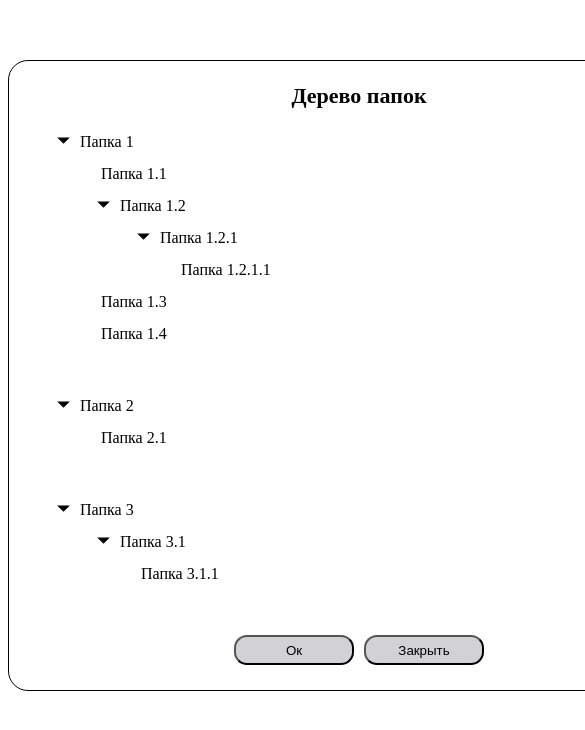
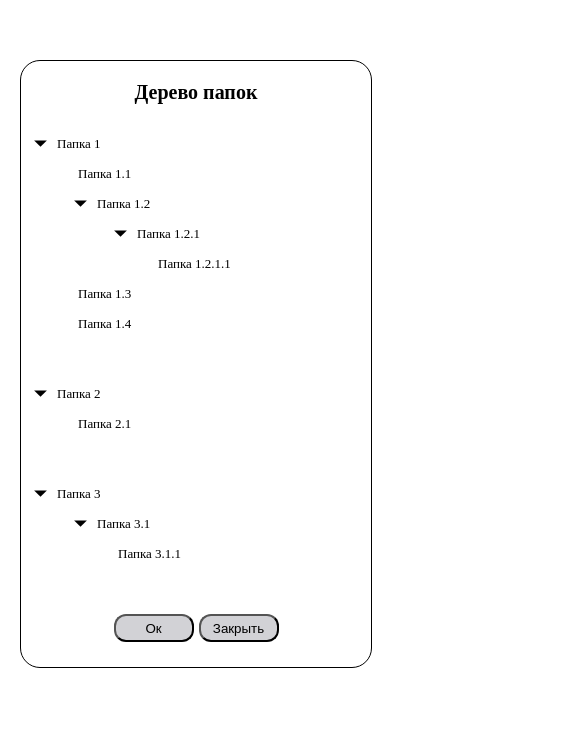
Before and after one commit to Viacheslav89/mock-folders-vue, a Vue app: page / in a window 390 px wide. Both pictures are taken after a click on the button "Открыть". Shown: the top 730 px of the page, 585 px wide, since content can reach past the window. Built offline with nearby package versions, Linux system fonts and the light colour scheme; the HTML template or start-up script is replaced by a standard one.

Commit message:
add scss media max-width 570px

```diff
--- a/src/components/AppFoldersPage.vue
+++ b/src/components/AppFoldersPage.vue
@@ -61,4 +61,17 @@ const setFocusedFolderId = (focusedFolder: number | null) => {
     margin-top: 40px;
   }
 }
+
+@media screen and (max-width: 570px) {
+  .folders {
+    width: 350px;
+
+
+    &__button {
+      width: 150px;
+      font-size: 15px;
+
+    }
+  }
+}
 </style>
--- a/src/components/AppModal.vue
+++ b/src/components/AppModal.vue
@@ -68,7 +68,7 @@ const selectFolder = (focusedFolder: number | null) => {
 
 .main {
   width: 600px;
-  margin: 0 auto 30px auto;
+  margin: 30px auto 30px auto;
   min-height: 400px;
 
   &__list {
@@ -96,4 +96,33 @@ const selectFolder = (focusedFolder: number | null) => {
     background-color: #d2d2d6;
   }
 }
+
+@media screen and (max-width: 570px) {
+  .modal {
+    width: 350px;
+
+    .header {
+      &__title {
+        font-size: 20px;
+      }
+    }
+
+    .main {
+      width: 320px;
+      font-size: 13px;
+    }
+
+    .footer {
+      &__button--wrapper {
+        width: 165px;
+      }
+
+      &__button {
+        width: 80px;
+        height: 28px;
+        border-radius: 12px;
+      }
+    }
+  }
+}
 </style>
```
